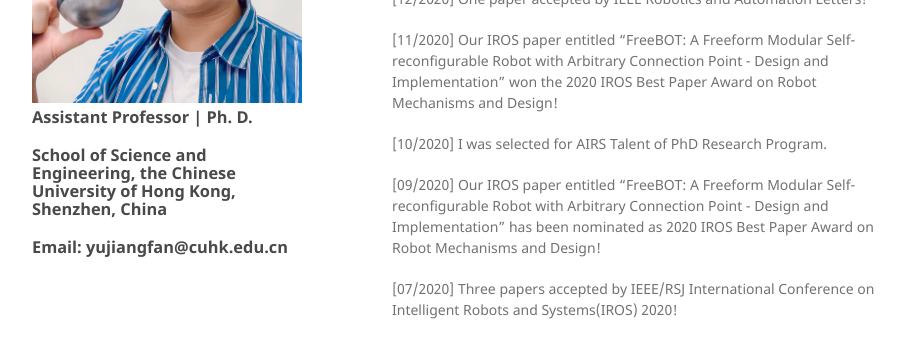
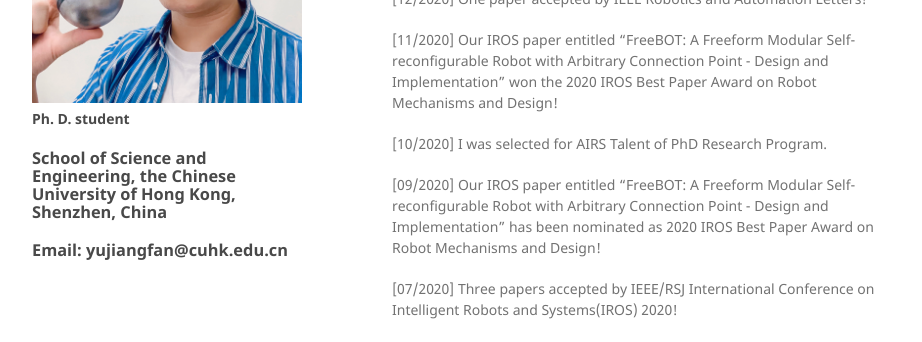
Before and after one commit to guanqiliang/guanqiliang.github.com, a Jekyll site: the page built from index.md, in a window 1280 px wide. Shown: the part 317-659 px from the top of the page, without its empty margins (178-1100 px from the left). Built offline with Jekyll 4.4.1, drawn with Linux system fonts in a browser that asks for light colours; our own code applies the rules of GitHub Pages for plain Markdown files.

Commit message:
Update default.html

```diff
--- a/_layouts/default.html
+++ b/_layouts/default.html
@@ -23,7 +23,7 @@
         {% endif %}
 
         {% if site.github.is_user_page %}
-          <h3>Assistant Professor | Ph. D.</h1>
+          <h4>Ph. D. student</h4>
           <h3>School of Science and Engineering, the Chinese University of Hong Kong, Shenzhen, China</h1>
           <h3>Email: yujiangfan@cuhk.edu.cn</h1>
         {% endif %}
```
